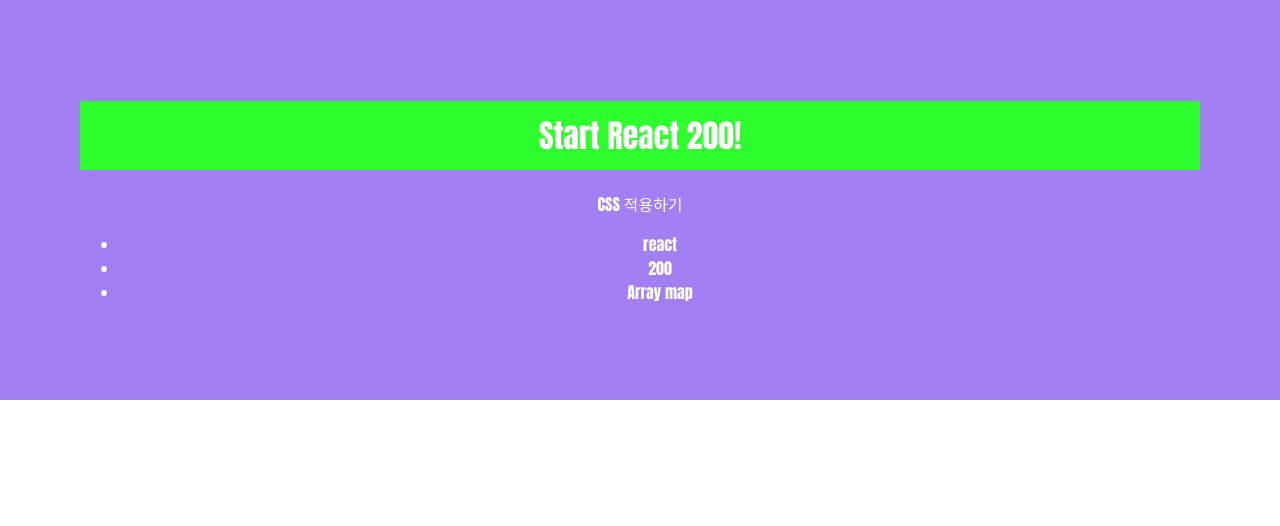
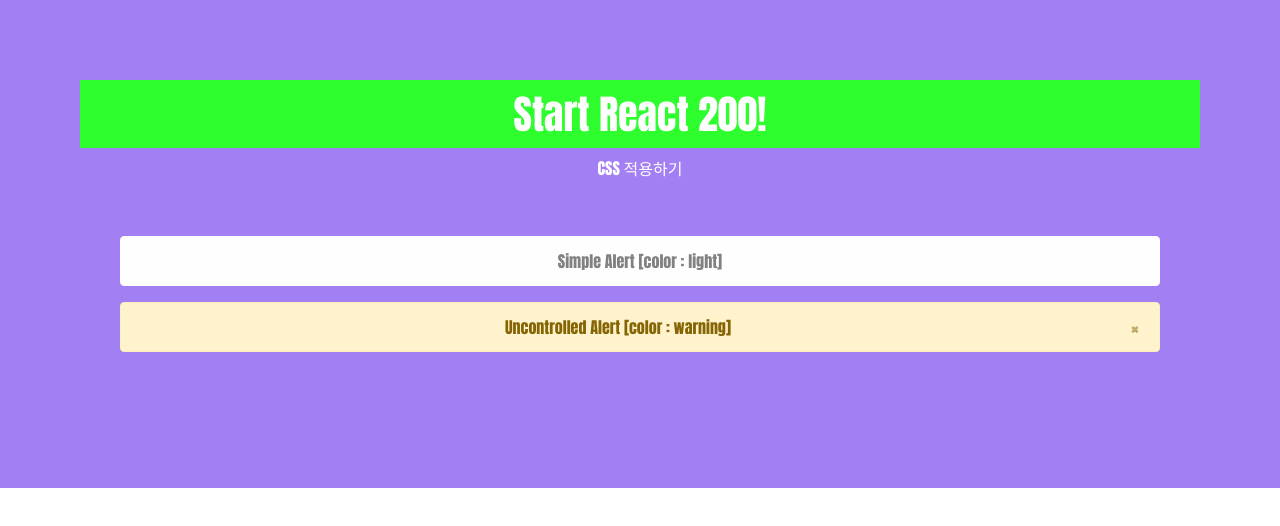
Before and after one commit to my-choe/react200, a React (Create React App) app: page / in a window 1280 px wide. Shown: the top 526 px of the page. Built offline with nearby package versions, Linux system fonts and the light colour scheme.

Commit message:
034 reactstrap Alerts 사용하기

```diff
--- a/package.json
+++ b/package.json
@@ -6,10 +6,12 @@
     "@testing-library/jest-dom": "^5.11.4",
     "@testing-library/react": "^11.1.0",
     "@testing-library/user-event": "^12.1.10",
+    "bootstrap": "^4.6.0",
     "jquery": "^3.5.1",
     "react": "^17.0.1",
     "react-dom": "^17.0.1",
     "react-scripts": "4.0.2",
+    "reactstrap": "^8.9.0",
     "shallow-equal": "^1.2.1",
     "web-vitals": "^1.0.1"
   },
--- a/src/App.js
+++ b/src/App.js
@@ -1,13 +1,14 @@
 import React from 'react';
 import './App.css';
-import ReturnMap from './R033_ReturnMap';
+import ReactstrapAlerts from './R034_ReactstrapAlerts';
+import 'bootstrap/dist/css/bootstrap.css';
 
 function App() {
   return (
     <div>
       <h1>Start React 200!</h1>
       <p>CSS 적용하기</p>
-      <ReturnMap/>
+      <ReactstrapAlerts/>
     </div>
   );
 }
--- /dev/null
+++ b/src/R034_ReactstrapAlerts.js
@@ -0,0 +1,26 @@
+import React, { Component } from 'react';
+import { Alert, UncontrolledAlert } from 'reactstrap';
+
+/**
+ *  [npm install --save reactstrap]
+ *  [npm install --save bootstrap]
+ *  Alert : 일반 알림
+ *  UncontrolledAlert : 삭제 가능한 알림
+ * reactstrap color 속성 : primary, secondary, success, danger, warning, info, light, dark 중 선택
+ */
+class R034_ReactstrapAlerts extends Component {
+    render() {
+        return (
+            <div>
+                <Alert color="light">
+                    Simple Alert [color : light]
+                </Alert>
+                <UncontrolledAlert color="warning">
+                    Uncontrolled Alert [color : warning]
+                </UncontrolledAlert>
+            </div>
+        )
+    }
+}
+
+export default R034_ReactstrapAlerts;
```
Also changed, not shown: 1 other file (tests, documents, lock files or other folders).
